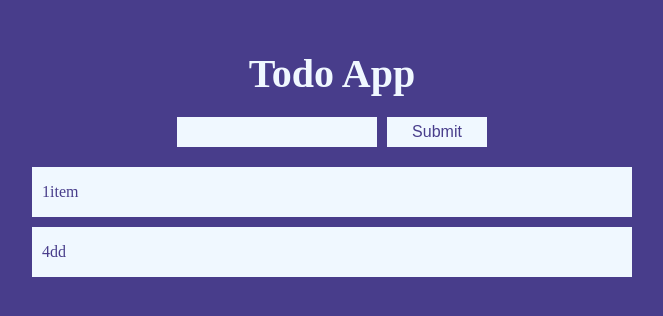
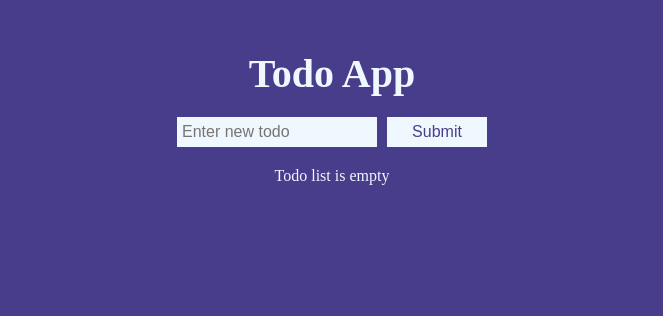
Before and after one commit to tayahanchar/react-todo, a React (Create React App) app: page / in a window 1280 px wide. Shown: the top 316 px of the page, without its empty margins (308-971 px from the left). Built offline with nearby package versions, Linux system fonts and the light colour scheme.

Commit message:
add functionality to add todo

```diff
--- a/package.json
+++ b/package.json
@@ -8,6 +8,7 @@
     "@testing-library/user-event": "^13.5.0",
     "react": "^18.2.0",
     "react-dom": "^18.2.0",
+    "react-icons": "^4.8.0",
     "react-scripts": "5.0.1",
     "web-vitals": "^2.1.4"
   },
--- a/src/App.css
+++ b/src/App.css
@@ -1,4 +1,4 @@
-.App {
+.main {
   margin: 50px auto;
   width: 600px;
   display: flex;
--- a/src/App.js
+++ b/src/App.js
@@ -1,13 +1,21 @@
+import { useState } from 'react';
 import './App.css';
 import TodoList from "./components/TodoList";
 import TodoForm from "./components/TodoForm";
 
 function App() {
+  const [todoList, setTodoList] = useState([]);
+
+  function addTodoHandler(newTodo) {
+    setTodoList([...todoList, newTodo]);
+    console.log(todoList)
+  }
+
   return (
-    <main className='App'>
+    <main className='main'>
       <h1 className='title'>Todo App</h1>
-      <TodoForm />
-      <TodoList />
+      <TodoForm addTodo={addTodoHandler}/>
+      <TodoList list={todoList}/>
     </main>
   )
 }
--- a/src/components/Todo.js
+++ b/src/components/Todo.js
@@ -1,8 +1,12 @@
+import { RiBookletFill } from 'react-icons/ri';
 import styles from './Todo.module.css';
 
 function Todo({item}) {
   return (
-    <li className={styles.elem}>{item}</li>
+    <li className={styles.elem}>
+      <RiBookletFill className={styles.icon}/>
+      {item}
+      </li>
   )
 }
 
--- a/src/components/Todo.module.css
+++ b/src/components/Todo.module.css
@@ -9,3 +9,8 @@
   align-items: center;
   font-size: 16px;
 }
+
+.icon {
+  font-size: 25px;
+  margin-right: 10px;
+}
--- a/src/components/TodoForm.js
+++ b/src/components/TodoForm.js
@@ -1,10 +1,20 @@
+import { useState } from 'react';
 import styles from './TodoForm.module.css'
 
-function TodoForm() {
+function TodoForm({addTodo}) {
+
+  const [todoText, setTodoText] = useState('');
+
+  function onSubmitHandler(event) {
+    event.preventDefault();
+    addTodo(todoText);
+    setTodoText('');
+  }
+
   return (
-    <form>
-      <input className={styles.input}></input>
-      <button className={styles.button}>Submit</button>
+    <form onSubmit={onSubmitHandler}>
+      <input className={styles.input} placeholder='Enter new todo' value={todoText} onChange={(e) => setTodoText(e.target.value)}></input>
+      <button className={styles.button} type='submit'>Submit</button>
     </form>
   )
 }
--- a/src/components/TodoList.js
+++ b/src/components/TodoList.js
@@ -2,15 +2,14 @@ import { useState } from "react";
 import Todo from "./Todo";
 import styles from './TodoList.module.css';
 
-function TodoList() {
-  const [todoList, setTodoList] = useState(['1item', '4dd']);
+function TodoList({list}) {
 
   return (
-    <ul className={styles.list}>
-      {todoList.map((item, index) => {
-      return <Todo item={item} key={index}/>
-      })}
+   list.length
+   ? <ul className={styles.list}>
+      {list.map((item, index) => <Todo item={item} key={index}/>)}
     </ul>
+    : <p>Todo list is empty</p>
   )
 }
 
```
Also changed, not shown: 1 other file (tests, documents, lock files or other folders).
